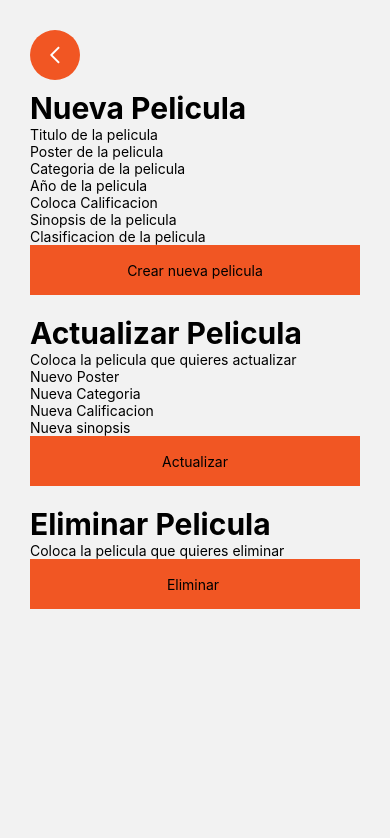
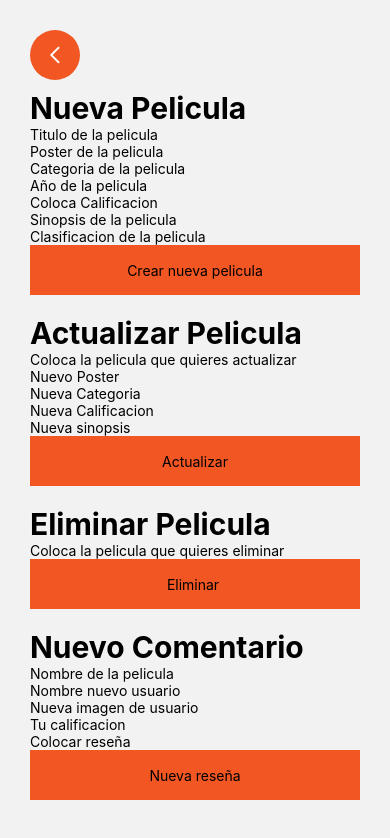
Before and after one commit to Luispmv/MovieApp-React-Native, a React Native app: screen /CrudScreen in a window 390 px wide. Shown: the top 838 px of the page. Built offline with nearby package versions, Linux system fonts and the light colour scheme.

Commit message:
Actualizacion de estado para agregar reseñas

```diff
--- /dev/null
+++ b/src/components/CrearComentario.js
@@ -0,0 +1,55 @@
+import { useState } from "react"
+import { StyleSheet, Text, View, TextInput, TouchableOpacity} from "react-native"
+
+export default function CrearComentario({funcion}){
+
+    const [pelicula, setPelicula] = useState("")
+    const [usuario, setUsuario] = useState("")
+    const [usuarioImg, setUsuarioImg] = useState("")
+    const [usuarioCalificacion, setUsuarioCalificacion] = useState("")
+    const [comentario, setComentario] = useState("")
+
+    const agregarComentario = () =>{
+        const pNombre  = pelicula
+        const nuevoComentario = {
+            usuarioimg: usuarioImg,
+            usuario: usuario,
+            usuarioCalificacion: usuarioCalificacion,
+            comentario: comentario
+        }
+        funcion({nuevoComentario, pNombre})
+    }
+
+
+    return(
+        <View>
+            <Text style={{fontSize:30, fontWeight:"bold"}}>
+                        Nuevo Comentario
+            </Text>
+            <View>
+                <TextInput value={pelicula} onChangeText={setPelicula} placeholder="Nombre de la pelicula"></TextInput>
+                <TextInput value={usuario} onChangeText={setUsuario} placeholder="Nombre nuevo usuario"></TextInput>
+                <TextInput value={usuarioImg} onChangeText={setUsuarioImg} placeholder="Nueva imagen de usuario"></TextInput>
+                <TextInput value={usuarioCalificacion} onChangeText={setUsuarioCalificacion} placeholder="Tu calificacion" keyboardType="numeric"></TextInput>
+                <TextInput value={comentario} onChangeText={setComentario} placeholder="Colocar reseña"></TextInput>
+
+                <TouchableOpacity style={botonStyles.container} onPress={agregarComentario}>
+                    <Text style={botonStyles.text}>Nueva reseña</Text>
+                </TouchableOpacity>
+            </View>
+        </View>
+    )
+}
+
+
+const botonStyles = StyleSheet.create({
+    container:{
+        backgroundColor: "#F15623",
+        height: 50,
+        display: "flex",
+        justifyContent: "center"
+    },
+    text: {
+        textAlign:"center"
+    }
+})
--- a/src/screens/CrudScreen.js
+++ b/src/screens/CrudScreen.js
@@ -5,6 +5,8 @@ import { useState } from "react";
 import CrearPelicula from "../components/CrearPelicula"
 import ActualizarPelicula from "../components/ActualizarPelicula";
 import EliminarPelicula from "../components/EliminarPelicula";
+import CrearReseña from "../components/CrearComentario";
+import CrearComentario from "../components/CrearComentario";
 
 export default function CrudScreen({peliculas, setPeliculas}){
 
@@ -40,6 +42,20 @@ export default function CrudScreen({peliculas, setPeliculas}){
         }
     };
 
+    const createReview = ({ nuevoComentario, pNombre }) => {
+        const nuevaListaPeliculas = peliculas.map((movie) => {
+            if (movie.title === pNombre) {
+                return {
+                    ...movie,
+                    reseña: [...movie.reseña, nuevoComentario]
+                };
+            }
+            return movie;
+        });
+
+        setPeliculas(nuevaListaPeliculas);
+    };
+
     return(
         <ScrollView>
             <BtnBack destino={MainScreen}></BtnBack>
@@ -48,6 +64,8 @@ export default function CrudScreen({peliculas, setPeliculas}){
                 <CrearPelicula funcion={create}></CrearPelicula>
                 <ActualizarPelicula funcion={update}></ActualizarPelicula>
                 <EliminarPelicula funcion={deleteMovie}></EliminarPelicula>
+
+                <CrearComentario funcion={createReview}></CrearComentario>
             </View>
         </ScrollView>
     )
```
